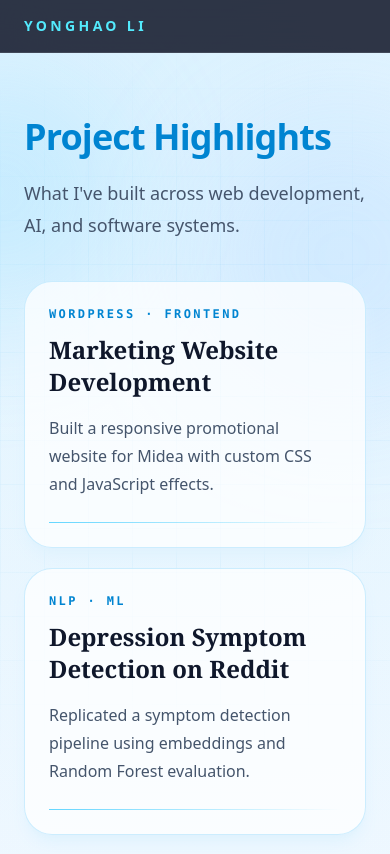
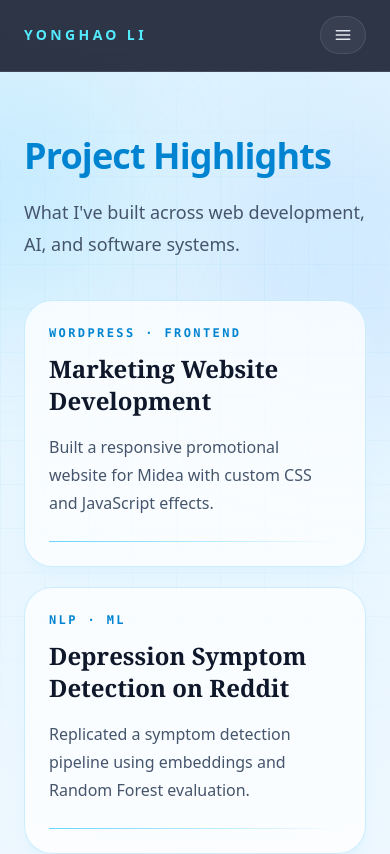
Before and after one commit to Yonghao007/yonghao007.github.io, a Next.js app: page /projects in a window 390 px wide. Shown: the top 854 px of the page. Built offline with nearby package versions, Linux system fonts and the light colour scheme.

Commit message:
navbar error

```diff
--- a/app/components/navbar.tsx
+++ b/app/components/navbar.tsx
@@ -13,6 +13,7 @@ const navItems = [
 
 export default function Navbar() {
   const [scrolled, setScrolled] = useState(false);
+  const [menuOpen, setMenuOpen] = useState(false);
 
   useEffect(() => {
     const handleScroll = () => {
@@ -24,15 +25,28 @@ export default function Navbar() {
     return () => window.removeEventListener("scroll", handleScroll);
   }, []);
 
+  useEffect(() => {
+    const handleResize = () => {
+      if (window.innerWidth >= 768) {
+        setMenuOpen(false);
+      }
+    };
+
+    handleResize();
+    window.addEventListener("resize", handleResize);
+    return () => window.removeEventListener("resize", handleResize);
+  }, []);
+
   return (
     <header
-      className={`sticky top-0 z-50 border-b backdrop-blur-xl transition-all duration-300 ${
+      className={`sticky top-0 z-[100] border-b backdrop-blur-xl transition-all duration-300 ${
         scrolled
           ? "border-sky-100/60 bg-white/5 shadow-sm"
           : "border-white/10 bg-slate-950/80"
       }`}
     >
-      <div className="mx-auto flex max-w-6xl items-center justify-between px-6 py-4">
+      <div className="mx-auto max-w-6xl px-6">
+        <div className="flex items-center justify-between py-4">
           <Link
             href="/"
             className={`text-sm font-semibold uppercase tracking-[0.24em] transition-colors duration-300 ${
@@ -57,6 +71,68 @@ export default function Navbar() {
               </Link>
             ))}
           </nav>
+
+          <button
+            type="button"
+            aria-label={menuOpen ? "Close navigation menu" : "Open navigation menu"}
+            aria-expanded={menuOpen}
+            onClick={() => setMenuOpen((open) => !open)}
+            className={`relative z-[110] inline-flex items-center justify-center rounded-full border px-3 py-2 transition md:hidden ${
+              scrolled
+                ? "border-sky-200 bg-white/50 text-sky-700"
+                : "border-white/10 bg-white/5 text-slate-200"
+            }`}
+          >
+            <svg
+              aria-hidden="true"
+              viewBox="0 0 24 24"
+              className="h-5 w-5"
+              fill="none"
+              stroke="currentColor"
+              strokeWidth="1.8"
+              strokeLinecap="round"
+              strokeLinejoin="round"
+            >
+              {menuOpen ? (
+                <>
+                  <path d="M6 6l12 12" />
+                  <path d="M18 6L6 18" />
+                </>
+              ) : (
+                <>
+                  <path d="M4 7h16" />
+                  <path d="M4 12h16" />
+                  <path d="M4 17h16" />
+                </>
+              )}
+            </svg>
+          </button>
+        </div>
+
+        <nav
+          className={`relative z-[105] overflow-hidden border-t transition-all duration-300 md:hidden ${
+            menuOpen
+              ? "max-h-96 border-sky-100/20 py-4 opacity-100"
+              : "max-h-0 border-transparent py-0 opacity-0"
+          }`}
+        >
+          <div className="flex flex-col gap-2">
+            {navItems.map((item) => (
+              <Link
+                key={item.href}
+                href={item.href}
+                onClick={() => setMenuOpen(false)}
+                className={`rounded-2xl px-4 py-3 text-sm transition duration-300 ${
+                  scrolled
+                    ? "text-slate-700 hover:bg-white/50 hover:text-sky-700"
+                    : "text-slate-200 hover:bg-white/5 hover:text-cyan-300"
+                }`}
+              >
+                {item.label}
+              </Link>
+            ))}
+          </div>
+        </nav>
       </div>
     </header>
   );
```
Lines whose indentation alone changed are shown as unchanged.
